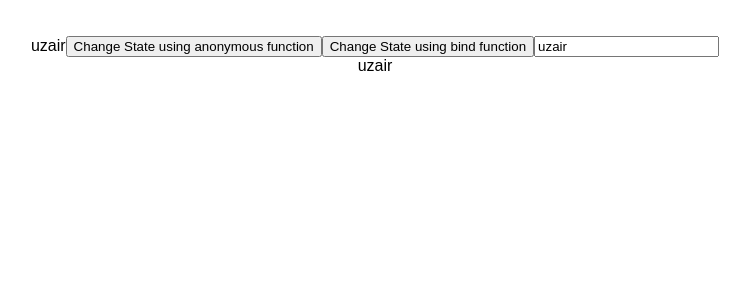
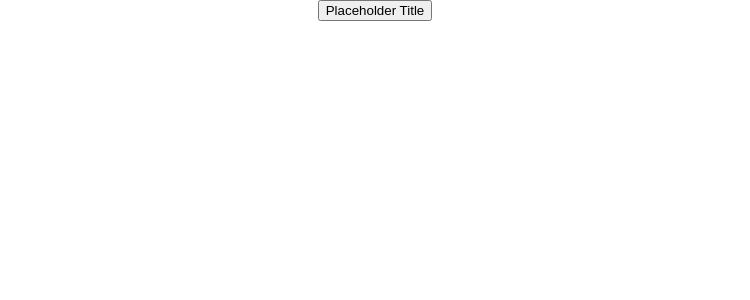
Before and after one commit to uzairqq/React-Js, a React (Create React App) app in the folder my-app/: page / in a window 1280 px wide. Shown: the top 300 px of the page, without its empty margins (265-1015 px from the left). Built offline with nearby package versions, Linux system fonts and the light colour scheme.

Commit message:
parent to child component communication

```diff
--- a/my-app/src/App.js
+++ b/my-app/src/App.js
@@ -1,34 +1,21 @@
 import React, { Component } from 'react';
 import './App.css';
-
+import Child from './parentToChild/child';
 
 
 class App extends Component {
   state = {
-    name: "uzair"
+    title: 'Placeholder Title'
   }
-
-  ChangeName = (newName) => {
+  changeTheWorld = (newTitle) => {
     this.setState({
-      name: newName
+      title: newTitle
     })
   }
-  ChangeNameFromInput = (event) => {
-    this.setState({
-      name: event.target.value
-    })
-  }
-
   render() {
     return (
       <div className="App">
-        <br /><br />
-        {this.state.name}
-        <button onClick={() => this.ChangeName('ashar')}> Change State using anonymous function</button>
-        <button onClick={this.ChangeName.bind(this, 'pasha')}> Change State using bind function</button>
-        <input type="text" onChange={this.ChangeNameFromInput} value={this.state.name} />
-        <br />
-        {this.state.name}
+        <Child doWhatEver={this.changeTheWorld.bind(this, 'uzair')} title={this.state.title} />
       </div>
     );
   }
--- /dev/null
+++ b/my-app/src/parentToChild/child.js
@@ -0,0 +1,11 @@
+import React from 'react';
+
+const child = (props) => {
+    return (
+        <div>
+            <button onClick={props.doWhatEver}>{props.title}</button>
+        </div>
+    )
+}
+
+export default child;
```
